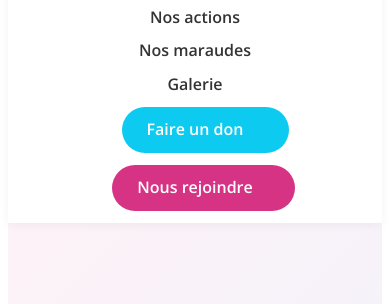
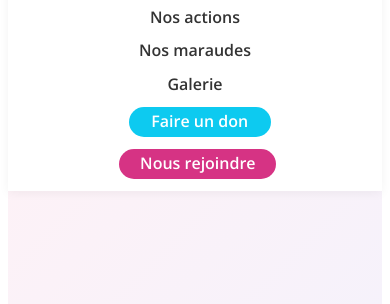
Before and after one commit to yanzacheus/sainte-grace, a website built with webpack: page index.html in a window 390 px wide. Both pictures are taken after a click on the button 340 px from the left and 43 px from the top of the page. Shown: the part 108-412 px from the top of the page. Built offline with nearby package versions, Linux system fonts and the light colour scheme.

Commit message:
Ajuster boutons menu

```diff
--- a/css/style.css
+++ b/css/style.css
@@ -233,8 +233,13 @@ nav a:hover {
 .btn-small {
   background: var(--primary);
   color: var(--white) !important;
-  padding: 8px 20px;
+  padding: 4px 14px;
   border-radius: 50px;
+  display: inline-flex;
+  align-items: center;
+  justify-content: center;
+  text-align: center;
+  line-height: 1.1;
 }
 
 .btn-accent {
@@ -647,11 +652,11 @@ footer {
   }
 
   .btn-small {
-    padding: 10px 25px;
+    padding: 6px 18px;
     font-size: 1rem;
     width: 80%;
     margin: 2px auto; /* Réduit de 5px à 2px pour rapprocher les boutons */
-    display: block; /* S'assurer qu'ils prennent la place nécessaire */
+    display: flex; /* S'assurer qu'ils prennent la place nécessaire */
   }
 
   #hero h1 {
```
